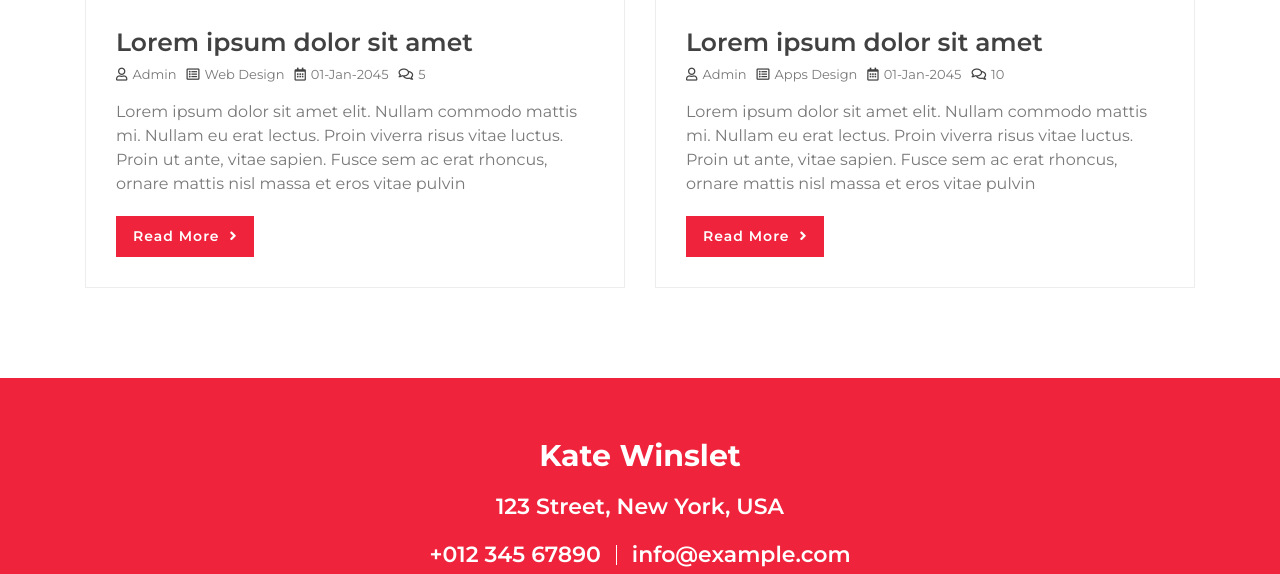
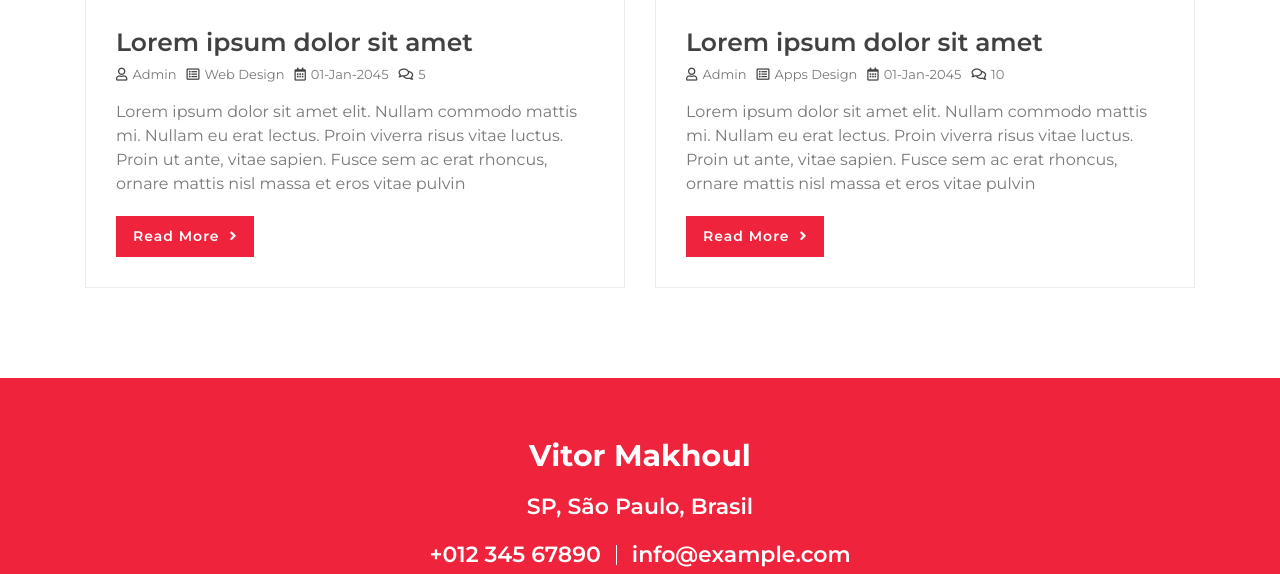
Before and after one commit to Vitoxico/limpezadechurrasqueira, a plain HTML site: page index.html in a window 1280 px wide. Shown: the part 6543-7117 px from the top of the page. Drawn offline with nearby package versions, Linux system fonts and the light colour scheme.

Commit message:
Update index.html

```diff
--- a/index.html
+++ b/index.html
@@ -583,8 +583,8 @@
             <div class="container-fluid">
                 <div class="container">
                     <div class="footer-info">
-                        <h2>Kate Winslet</h2>
-                        <h3>123 Street, New York, USA</h3>
+                        <h2>Vitor Makhoul</h2>
+                        <h3>SP, São Paulo, Brasil</h3>
                         <div class="footer-menu">
                             <p>+012 345 67890</p>
                             <p>info@example.com</p>
```
